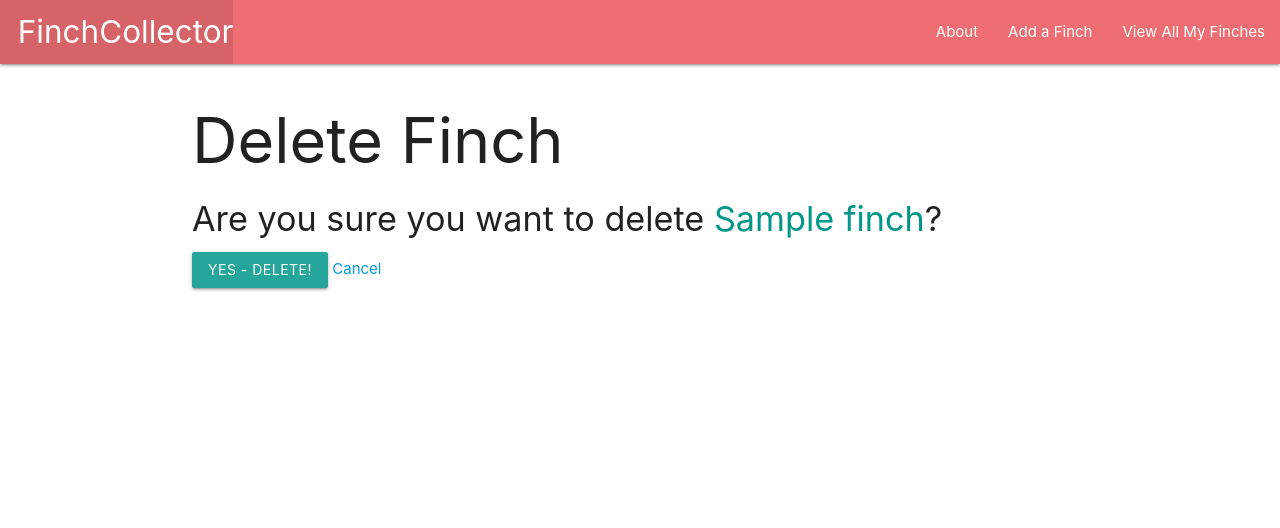
After one commit to wangxiaolialina/finchcollector, a Django app: page /finches/1/delete in a window 1280 px wide. The commit adds this page. Shown: the top 528 px of the page. Run offline with Django 3.2, Linux system fonts and the light colour scheme; tables that the repository leaves empty hold one stand-in row (values such as "Sample post").

Commit message:
add update and delete finch feature

```diff
--- a/main_app/templates/finches/detail.html
+++ b/main_app/templates/finches/detail.html
@@ -14,6 +14,10 @@
       <p>Age: Kitten</p>
     {% endif %}
   </div>
+  <div class="card-action">
+    <a href="{% url 'finches_update' finch.id %}">Edit</a>
+    <a href="{% url 'finches_delete' finch.id %}">Delete</a>
+  </div>
 </div>
 
 {% endblock %}
--- /dev/null
+++ b/main_app/templates/main_app/finch_confirm_delete.html
@@ -0,0 +1,13 @@
+{% extends 'base.html' %}
+
+{% block content %}
+  <h1>Delete Finch</h1>
+
+  <h4>Are you sure you want to delete <span class="teal-text">{{ object.name }}</span>?</h4>
+
+  <form action="" method="POST">
+    {% csrf_token %}
+    <input type="submit" value="Yes - Delete!" class="btn">
+    <a href="{% url 'detail' finch.id %}">Cancel</a>
+  </form>
+{% endblock %}
--- a/main_app/templates/main_app/finch_form.html
+++ b/main_app/templates/main_app/finch_form.html
@@ -1,6 +1,11 @@
 {% extends 'base.html' %}
 
 {% block content %}
+  {% if object %}
+      <h1>Edit <span class="teal-text">{{object.name}}</span></h1>
+    {% else %}
+      <h1>Add Finch</h1>
+    {% endif %}
   <!-- Leaving the action empty makes the form post to the same url used to display it -->
   <form action="" method="post">
     <!-- Django requires the following for security purposes -->
--- a/main_app/urls.py
+++ b/main_app/urls.py
@@ -6,5 +6,8 @@ urlpatterns = [
     path('about/', views.about, name='about'),
     path('finches/', views.finches_index, name='index'),
     path('finches/<int:finch_id>/', views.finches_detail, name='detail'),
-     path('finches/create/', views.FinchCreate.as_view(), name='finches_create'),
+    path('finches/create/', views.FinchCreate.as_view(), name='finches_create'),
+    path('finches/<int:pk>/update', views.FinchUpdate.as_view(), name='finches_update'),
+    path('finches/<int:pk>/delete', views.FinchDelete.as_view(), name='finches_delete'),
+
 ]
--- a/main_app/views.py
+++ b/main_app/views.py
@@ -1,6 +1,8 @@
 from django.shortcuts import render
 # Add the following import
 from django.views.generic.edit import CreateView
+from django.views.generic.edit import UpdateView
+from django.views.generic.edit import DeleteView
 from .models import Finch
 
 # Define the home view
@@ -22,5 +24,13 @@ def finches_detail(request,finch_id):
     return render(request,'finches/detail.html', {'finch':finch})
 
 class FinchCreate(CreateView):
-  model = Finch
-  fields = '__all__'
+    model = Finch
+    fields = '__all__'
+
+class FinchUpdate(UpdateView):
+    model = Finch
+    fields = ['breed','description','age']
+
+class FinchDelete(DeleteView):
+    model = Finch
+    success_url = '/finches/'
```
